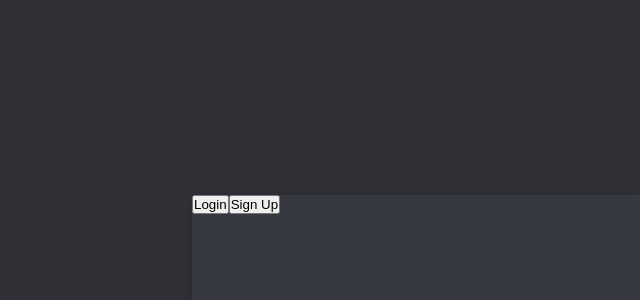
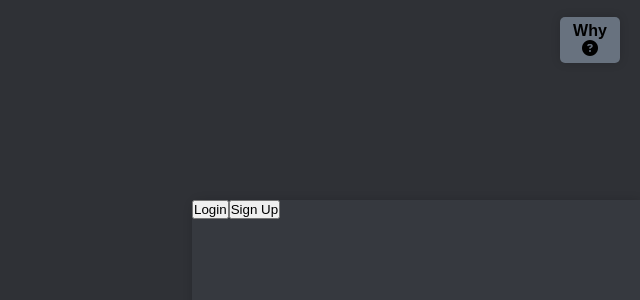
Before and after one commit to keshavDooleea/kshared, an Angular app in the folder frontend/: page / in a window 1280 px wide. Shown: the top 300 px of the page, without its empty margins (640-1280 px from the left). Built offline with nearby package versions, Linux system fonts and the light colour scheme; a web font is replaced by a local one.

Commit message:
added why button

```diff
--- a/frontend/src/app/components/login/login.component.html
+++ b/frontend/src/app/components/login/login.component.html
@@ -1,9 +1,16 @@
 <div class="login-body" [ngClass]="isRegister ? 'show-register' : 'show-login'">
-  <div class="register-container">
-    <button (click)="onRegisterClicked()">Register</button>
+  <div class="login-header">
+    <span class="why-container">
+      <h4>Why <i class="fas fa-question-circle"></i></h4>
+    </span>
   </div>
-  <div class="login-container">
-    <button routerLink="/home">Login</button>
-    <button (click)="onSignUpClicked()">Sign Up</button>
+  <div class="login-containers">
+    <div class="register-container">
+      <button (click)="onRegisterClicked()">Register</button>
+    </div>
+    <div class="login-container">
+      <button routerLink="/home">Login</button>
+      <button (click)="onSignUpClicked()">Sign Up</button>
+    </div>
   </div>
 </div>
--- a/frontend/src/app/components/login/login.component.scss
+++ b/frontend/src/app/components/login/login.component.scss
@@ -3,6 +3,47 @@
 .login-body {
   width: 100%;
   height: 100%;
+  @include styles.displayFlex(column, center, center);
+}
+
+.login-header {
+  width: 100%;
+  height: 10vh;
+  position: relative;
+
+  .why-container {
+    position: absolute;
+    width: 60px;
+    top: 50%;
+    right: 20px;
+    transform: translateY(-50%);
+    border-radius: styles.$smallBorderRadius;
+    padding: 5px 0;
+    background-color: #68727f;
+    cursor: pointer;
+    box-shadow: 0 0 10px rgba(0, 0, 0, 0.15);
+
+    h4 {
+      text-align: center;
+      user-select: none;
+
+      i {
+        margin: 0 3px;
+        transition: 1s transform cubic-bezier(0.175, 0.885, 0.32, 1.275);
+      }
+    }
+
+    &:hover {
+      i {
+        transform: rotate(1turn);
+      }
+    }
+  }
+}
+
+.login-containers {
+  width: 100%;
+  height: 90vh;
   @include styles.displayFlex(row, center, space-between);
 }
 
@@ -11,10 +52,8 @@
   width: 35%;
   height: 60vh;
   background-color: styles.$containers;
-  border-radius: styles.$borderRadius;
   box-shadow: 0 0 10px rgba(0, 0, 0, 0.15);
-  margin-top: 70px;
-  transition: 0.3s transform;
+  transition: 0.7s transform;
 }
 
 .register-container {
--- a/frontend/src/styles.scss
+++ b/frontend/src/styles.scss
@@ -39,6 +39,7 @@ body {
 .icon {
   color: $itemNormal;
   cursor: pointer;
+  outline: none;
 
   &:hover {
     color: $itemHover;
```
